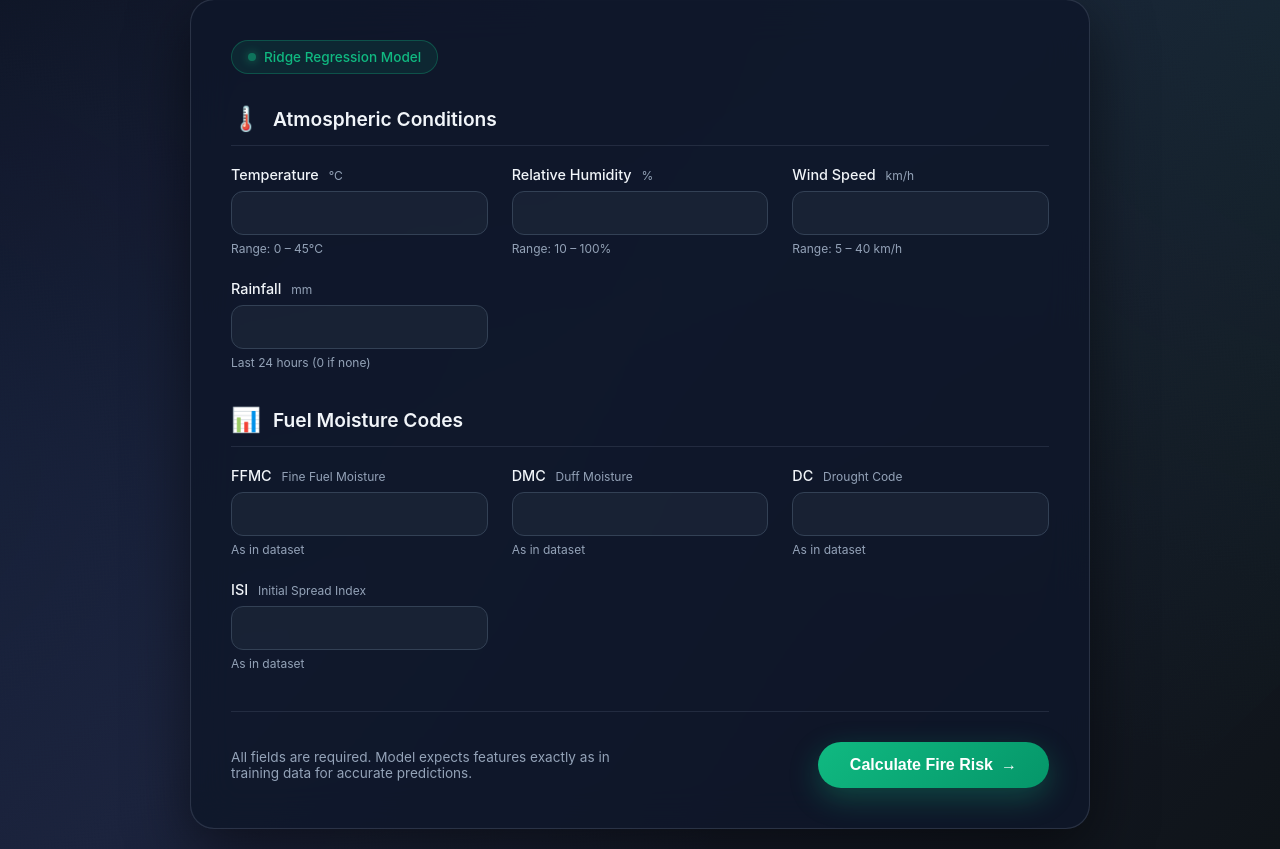
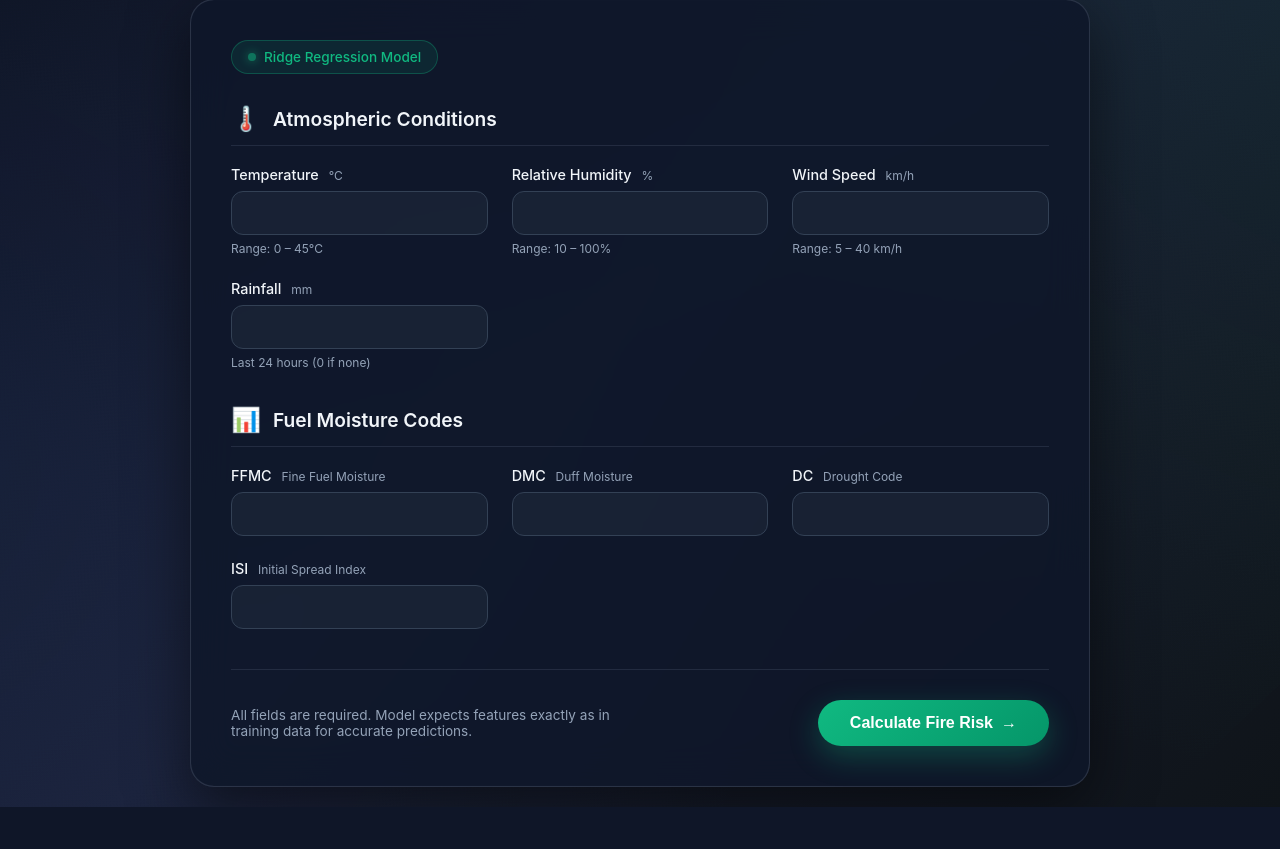
Before and after one commit to Akshaybaiju18/FWI_PREDICTOR, a Flask app: page / in a window 1280 px wide. Shown: the part 241-1090 px from the top of the page. After the commit the page ends 1048 px from the top, so only its background shows below. Run offline with Flask 3, Linux system fonts and the light colour scheme; parts of the project's set-up code (start-up, migrations or seed data) failed here and were passed over.

Commit message:
Modidfied display text

```diff
--- a/FWI_Predictor/templates/index.html
+++ b/FWI_Predictor/templates/index.html
@@ -486,7 +486,7 @@
                                 <span class="label-meta">Fine Fuel Moisture</span>
                             </label>
                             <input type="number" step="0.01" name="ffmc" id="ffmc" required>
-                            <small class="hint">As in dataset</small>
+
                         </div>
 
                         <div class="input-group">
@@ -495,7 +495,7 @@
                                 <span class="label-meta">Duff Moisture</span>
                             </label>
                             <input type="number" step="0.01" name="dmc" id="dmc" required>
-                            <small class="hint">As in dataset</small>
+
                         </div>
 
                         <div class="input-group">
@@ -504,7 +504,7 @@
                                 <span class="label-meta">Drought Code</span>
                             </label>
                             <input type="number" step="0.01" name="dc" id="dc" required>
-                            <small class="hint">As in dataset</small>
+
                         </div>
 
                         <div class="input-group">
@@ -513,7 +513,7 @@
                                 <span class="label-meta">Initial Spread Index</span>
                             </label>
                             <input type="number" step="0.01" name="isi" id="isi" required>
-                            <small class="hint">As in dataset</small>
+
                         </div>
                     </div>
                 </div>
```
